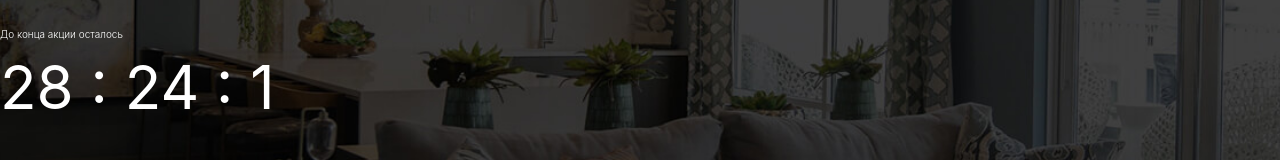
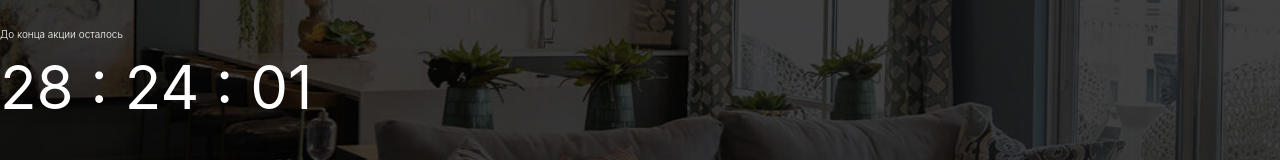
Before and after one commit to SmartProger/3d_glo, a website built with Vite: page index.html in a window 1280 px wide. Shown: the part 297-457 px from the top of the page. Built offline with nearby package versions, Linux system fonts and the light colour scheme.

Commit message:
19 урок задание выполнено

```diff
--- a/src/modules/timer.js
+++ b/src/modules/timer.js
@@ -15,16 +15,25 @@ export const timer = (deadline) => {
     return {timeRemaining, hours, minutes, seconds};
   };
 
-  const updateClock = () => {
-    let getTime = getTimeRemaining();
-    timerHours.textContent = getTime.hours;
-    timerMinutes.textContent = getTime.minutes;
-    timerSeconds.textContent = getTime.seconds;
-
-    if (getTime.timeRemaining > 0) {
-      setTimeout(updateClock, 1000);
+  const zeroFormat = (data) => {
+    if (data < 10) {
+      return "0" + data;
+    } else {
+      return data;
     }
   };
 
-  updateClock();
+  const updateClock = () => {
+    let getTime = getTimeRemaining();
+
+    if (getTime.timeRemaining > 0) {
+      timerHours.textContent = zeroFormat(getTime.hours);
+      timerMinutes.textContent = zeroFormat(getTime.minutes);
+      timerSeconds.textContent = zeroFormat(getTime.seconds);
+    } else {
+      clearInterval(intervalId);
+    }
+  };
+
+  const intervalId = setInterval(updateClock, 1000);
 };
```
Also changed, not shown: dist/assets/index-Bxt-aGTd.js (deleted), dist/assets/index-L5R--tBO.js (added), dist/assets/index-legacy-BikJTgGT.js (deleted), dist/assets/index-legacy-Du82HVwz.js (added), dist/index.html.
